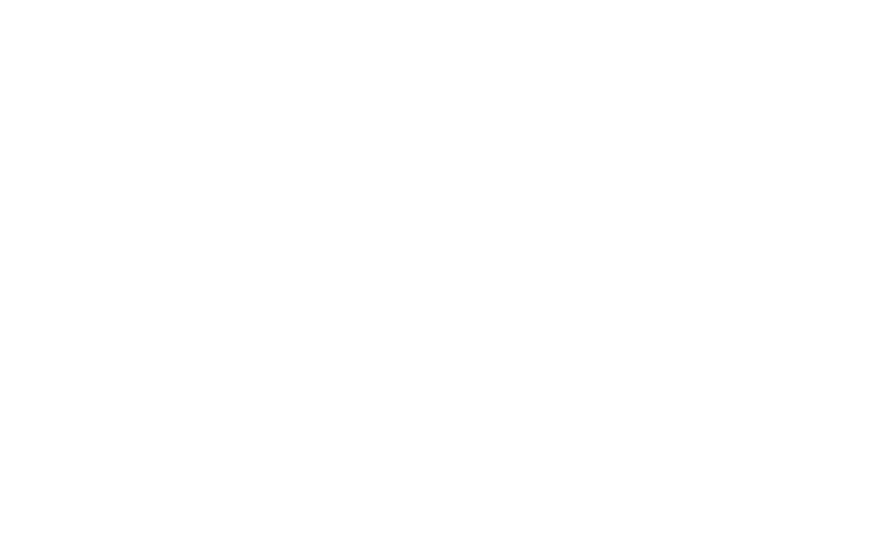
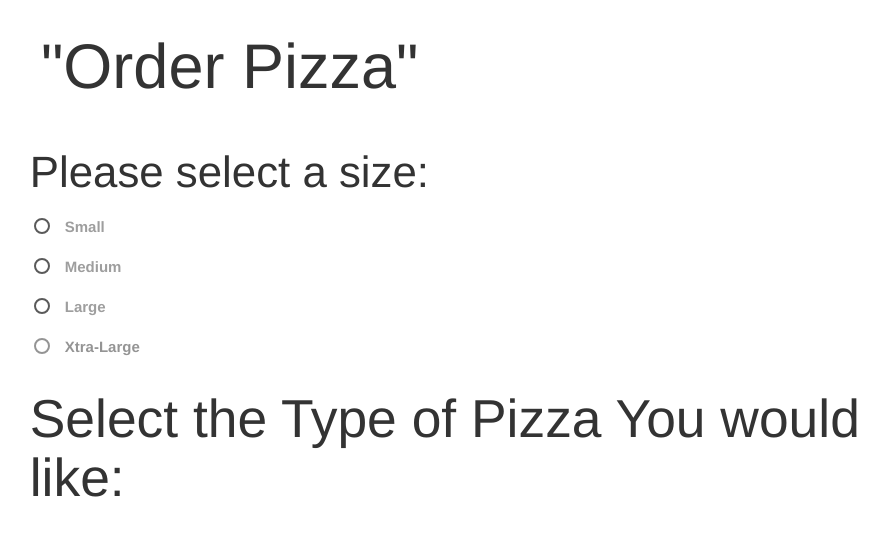
Before and after one commit to Chris-turina/Pizza, a plain HTML site: page index.html in a window 1280 px wide. Shown: the whole page, without its empty margins (166-1054 px from the left). Drawn offline with Linux system fonts and the light colour scheme.

Commit message:
create pizza object

```diff
--- a/index.html
+++ b/index.html
@@ -12,6 +12,37 @@
     <title>Pizza Order</title>
   </head>
   <body>
+    <div class="container">
+      <h1>"Order Pizza"</h1>
+      <div class="row">
+        <h3>Please select a size:</h3>
+        <form id="pizza">
+          <p>
+            <input name="group1" type="radio" id="small" />
+            <label for="test1">Small</label>
+          </p>
+          <p>
+            <input name="group1" type="radio" id="medium" />
+            <label for="test2">Medium</label>
+          </p>
+          <p>
+            <input class="with-gap" name="group1" type="radio" id="large"  />
+            <label for="test3">Large</label>
+          </p>
+          <p>
+            <input name="group1" type="radio" id="extra-large" disabled="disabled" />
+            <label for="test4">Xtra-Large</label>
+          </p>
+
+          <h2>Select the Type of Pizza You would like:</h2>
+
+        </form>
+
+        </form>
+
+      </div>
+
+    </div>
 
   </body>
 </html>
--- a/js/scripts.js
+++ b/js/scripts.js
@@ -0,0 +1,19 @@
+// Pizza Constructor and Methods
+function Pizza() {
+  this.size = size;
+  this.toppings = [];
+  this.sides = sides;
+}
+
+Pizza.prototype.Cost = function () {
+  var toppingsAdded = this
+
+};
+
+};
+
+// User Interface
+$(document).ready(function() {
+  $('select').material_select();
+  $("form#pizza")
+});
```
